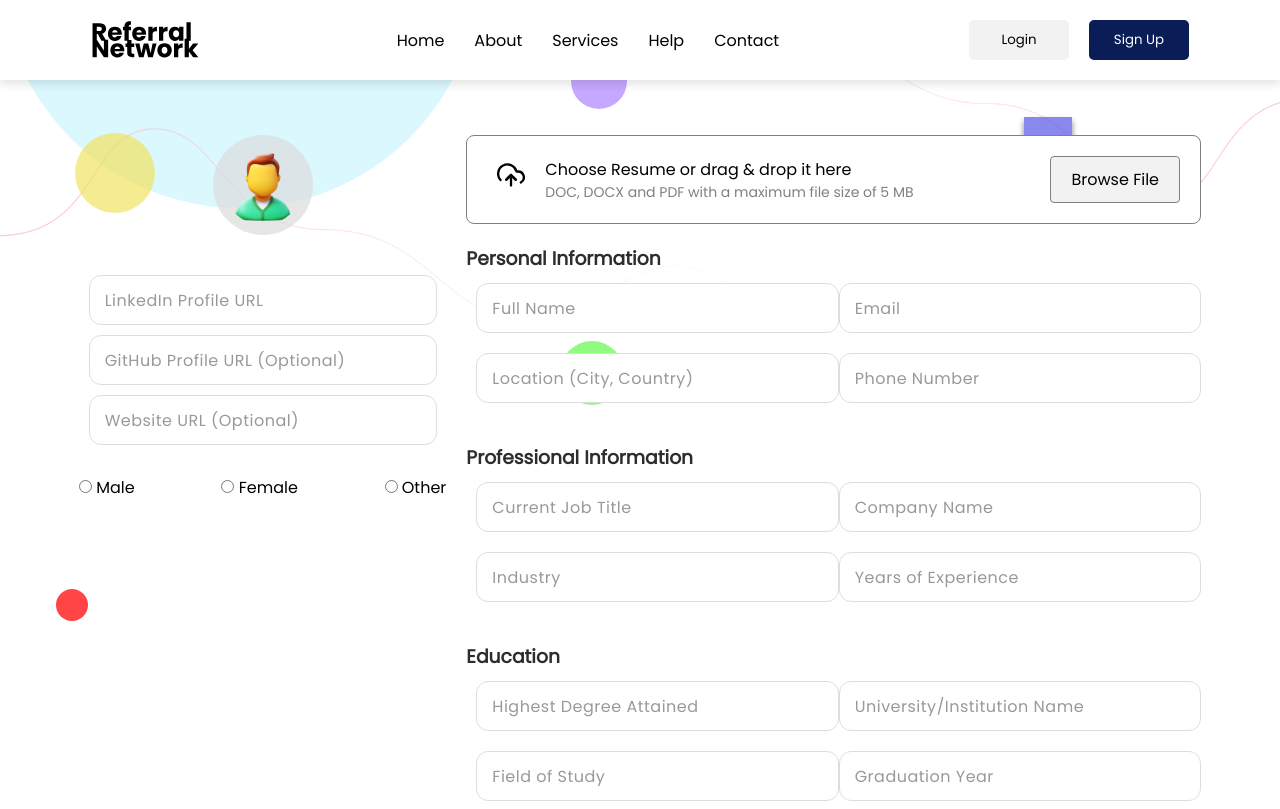
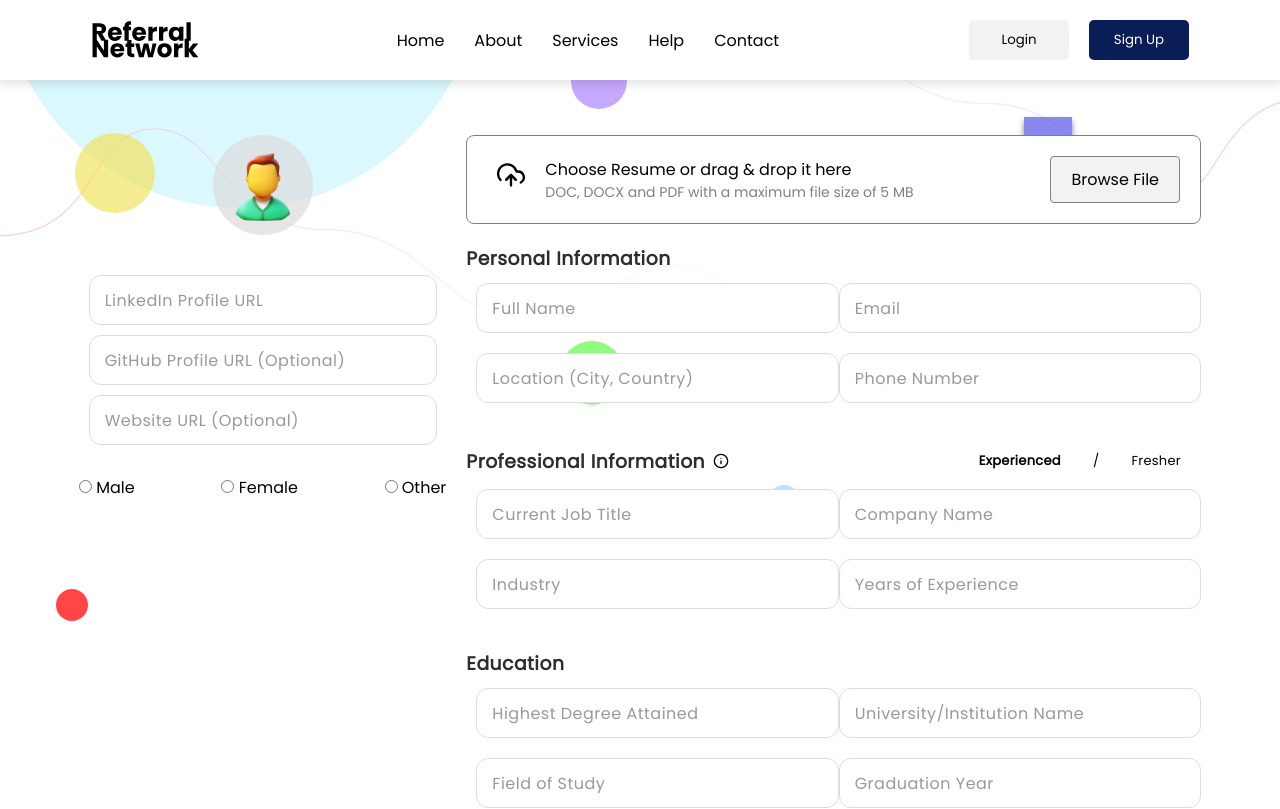
Before and after one commit to RutikKulkarni/ReferralNetworkHub, a React (Create React App) app in the folder frontend/: page /editAccountInfo in a window 1280 px wide. Shown: the top 809 px of the page. Built offline with nearby package versions, Linux system fonts and the light colour scheme.

Commit message:
Refactored into ProfessionalInfo component with added tooltip functionality

```diff
--- a/frontend/package.json
+++ b/frontend/package.json
@@ -16,6 +16,7 @@
     "react-icons": "^5.2.1",
     "react-router-dom": "^6.23.1",
     "react-scripts": "5.0.1",
+    "react-tooltip": "^5.27.0",
     "web-vitals": "^2.1.4"
   },
   "scripts": {
--- a/frontend/src/components/Form/Form.jsx
+++ b/frontend/src/components/Form/Form.jsx
@@ -1,9 +1,16 @@
-import React from "react";
+import React, { useState } from "react";
 import styles from "./Form.module.css";
 import { ReactComponent as UserSvg } from "../../assets/svg/user.svg";
 import ResumeUpload from "../Buttons/ResumeUpload/ResumeUpload";
+import ProfessionalInfo from "./ProfessionalInfo/ProfessionalInfo";
 
 const Form = () => {
+  const [selectedOption, setSelectedOption] = useState("Experienced");
+
+  const handleOptionClick = (option) => {
+    setSelectedOption(option);
+  };
+
   return (
     <div className={styles.pageContainer}>
       <div className={styles.formContainer}>
@@ -73,33 +80,7 @@ const Form = () => {
               />
             </div>
           </div>
-          <div className={styles.professionalInfo}>
-            <h3>Professional Information</h3>
-            <div className={styles.inputRow}>
-              <input
-                type="text"
-                placeholder="Current Job Title"
-                className={styles.inputField}
-              />
-              <input
-                type="text"
-                placeholder="Company Name"
-                className={styles.inputField}
-              />
-            </div>
-            <div className={styles.inputRow}>
-              <input
-                type="text"
-                placeholder="Industry"
-                className={styles.inputField}
-              />
-              <input
-                type="text"
-                placeholder="Years of Experience"
-                className={styles.inputField}
-              />
-            </div>
-          </div>
+          <ProfessionalInfo />
           <div className={styles.educationInfo}>
             <h3>Education</h3>
             <div className={styles.inputRow}>
--- a/frontend/src/components/Form/Form.module.css
+++ b/frontend/src/components/Form/Form.module.css
@@ -127,6 +127,7 @@
 .formSection h3 {
   margin-bottom: 10px;
   color: #2d2d2d;
+  letter-spacing: 0.5px;
 }
 
 .fileInput {
--- /dev/null
+++ b/frontend/src/components/Form/ProfessionalInfo/ProfessionalInfo.jsx
@@ -0,0 +1,87 @@
+import React, { useState } from "react";
+import { FiInfo } from "react-icons/fi";
+import { Tooltip } from "react-tooltip";
+import styles from "../Form.module.css";
+import styles1 from "./ProfessionalInfo.module.css";
+
+const ProfessionalInfo = () => {
+  const [selectedOption, setSelectedOption] = useState("Experienced");
+
+  const handleOptionClick = (option) => {
+    setSelectedOption(option);
+  };
+
+  return (
+    <div className={styles.professionalInfo}>
+      <div className={styles1.header}>
+        <div className={styles1.headerInfo}>
+          <h3>Professional Information</h3>
+          <FiInfo className={styles1.icon} data-tip data-for="info-tooltip" />
+        </div>
+        <div className={styles1.options}>
+          <span
+            className={selectedOption === "Experienced" ? styles1.active : ""}
+            onClick={() => handleOptionClick("Experienced")}
+          >
+            Experienced
+          </span>
+          <span>/</span>
+          <span
+            className={selectedOption === "Fresher" ? styles1.active : ""}
+            onClick={() => handleOptionClick("Fresher")}
+          >
+            Fresher
+          </span>
+        </div>
+      </div>
+      <Tooltip
+        anchorSelect={`.${styles1.icon}`}
+        place="top"
+        id="info-tooltip"
+        type="light"
+        effect="solid"
+      >
+        <span className={styles1.tooltipContent}>
+          If you are Experienced but currently not working then, Please only
+          fill in the "Industry" and "Years of Experience" fields. For other
+          fields such as job title, company name, please enter "NA" (which
+          stands for "Not Applicable").
+        </span>
+      </Tooltip>
+      <div className={styles.inputRow}>
+        <input
+          type="text"
+          placeholder="Current Job Title"
+          className={styles.inputField}
+          disabled={selectedOption === "Fresher"}
+          required={selectedOption === "Experienced"}
+        />
+        <input
+          type="text"
+          placeholder="Company Name"
+          className={styles.inputField}
+          disabled={selectedOption === "Fresher"}
+          required={selectedOption === "Experienced"}
+        />
+      </div>
+      <div className={styles.inputRow}>
+        <input
+          type="text"
+          placeholder="Industry"
+          className={styles.inputField}
+          disabled={selectedOption === "Fresher"}
+          required={selectedOption === "Experienced"}
+        />
+        <input
+          type="text"
+          placeholder="Years of Experience"
+          className={styles.inputField}
+          disabled={selectedOption === "Fresher"}
+          required={selectedOption === "Experienced"}
+        />
+      </div>
+    </div>
+  );
+};
+
+export default ProfessionalInfo;
--- /dev/null
+++ b/frontend/src/components/Form/ProfessionalInfo/ProfessionalInfo.module.css
@@ -0,0 +1,80 @@
+.icon {
+  margin: 0 0 10px 8px;
+  cursor: pointer;
+  font-weight: 600;
+}
+
+.tooltip {
+  position: absolute;
+  top: -5px;
+  left: 20px;
+  background-color: #333;
+  color: #fff;
+  padding: 5px;
+  border-radius: 3px;
+  font-size: 12px;
+  white-space: nowrap;
+  z-index: 1;
+}
+
+.header {
+  display: flex;
+  align-items: center;
+  justify-content: space-between;
+}
+
+.headerInfo {
+  display: flex;
+  align-items: center;
+}
+
+.options {
+  display: flex;
+  align-items: center;
+  margin-left: auto;
+  margin-bottom: 10px;
+}
+
+.options span {
+  font-size: 14px;
+  margin-right: 5px;
+  cursor: pointer;
+  letter-spacing: 0.3px;
+}
+
+.active {
+  font-weight: 600;
+}
+
+/* Tablet styles */
+/* Media query for screens between 801px and 1349px */
+@media (min-width: 801px) and (max-width: 1349px) {
+  .header {
+    flex-direction: row;
+  }
+
+  .options span {
+    font-size: 13px;
+    margin-right: 8px;
+    padding: 8px 12px;
+  }
+}
+
+/* Mobile screens */
+@media (max-width: 800px) {
+  .header {
+    flex-direction: column;
+    align-items: flex-start;
+  }
+
+  .options {
+    margin-left: 0;
+    margin-top: 10px;
+  }
+
+  .options span {
+    font-size: 12px;
+    margin-right: 8px;
+    padding: 10px 14px;
+  }
+}
```
Also changed, not shown: 1 other file (tests, documents, lock files or other folders).
